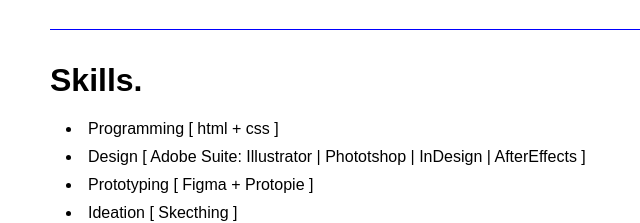
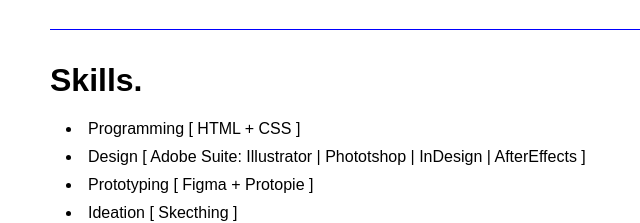
Before and after one commit to clarktanq/clarktanq, a plain HTML site: page index.html in a window 1280 px wide. Shown: the part 860-1083 px from the top of the page, 0-640 px from the left. Drawn offline with Linux system fonts and the light colour scheme.

Commit message:
content update for skills section
capitalized the words 'HTML' and 'CSS'

```diff
--- a/index.html
+++ b/index.html
@@ -52,7 +52,7 @@
                     <hr class="space_before_heading">
 
                 <h2 class="space_before_paragraph space_before_heading">Skills.</h2>
-                    <li>Programming [ html + css ]</li>
+                    <li>Programming [ HTML + CSS ]</li>
                     <li>Design [ Adobe Suite: Illustrator | Phototshop | InDesign | AfterEffects ]</li>
                     <li>Prototyping [ Figma + Protopie ]</li>
                     <li>Ideation [ Skecthing ]</li>
```
